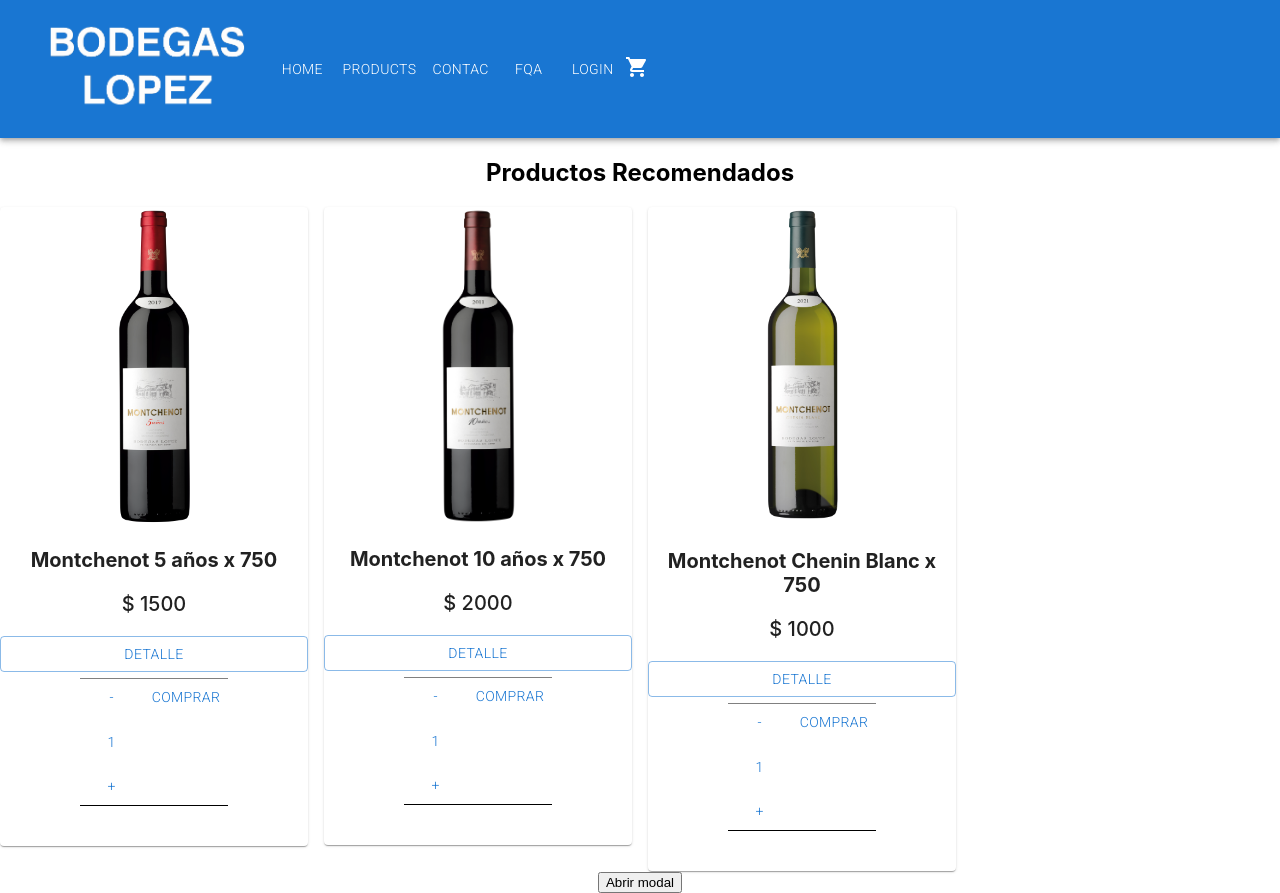
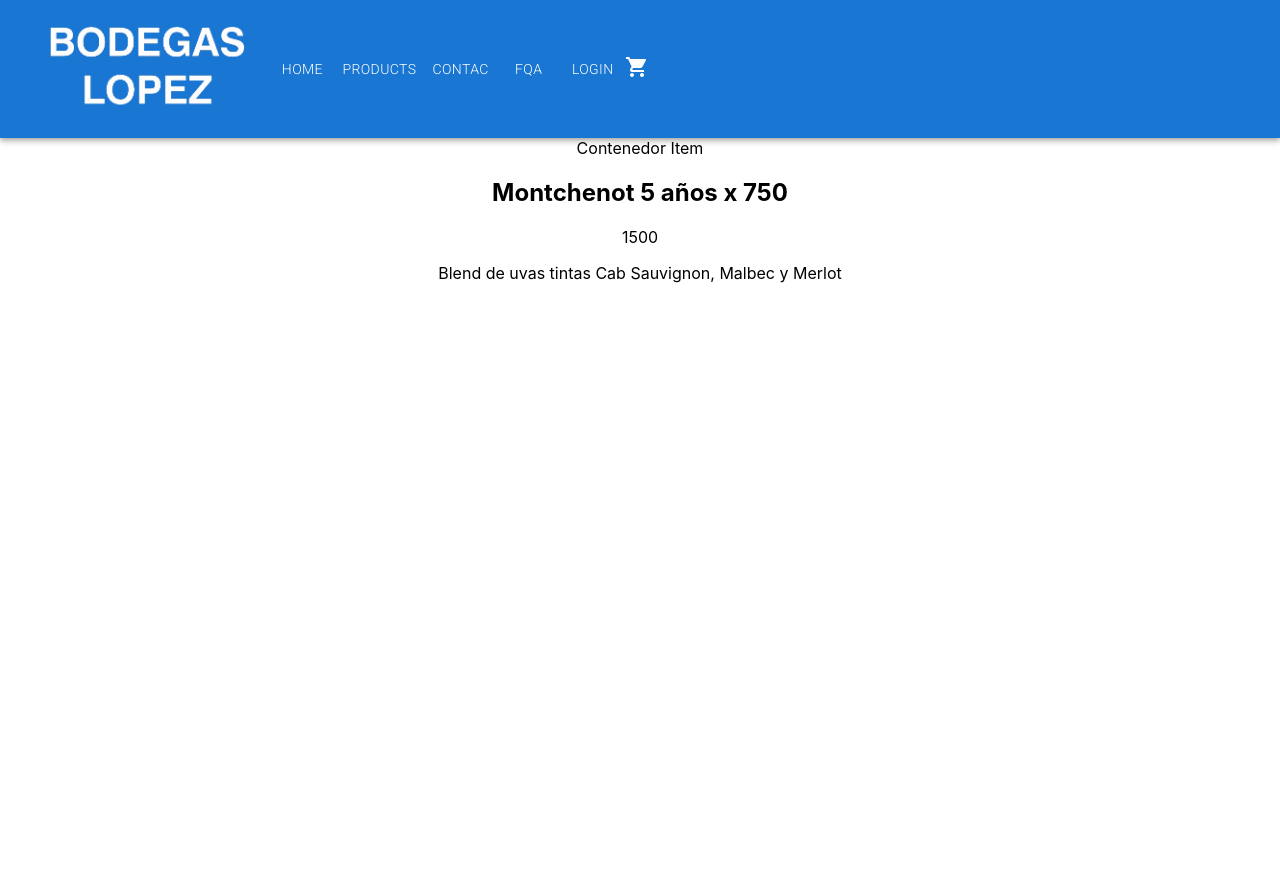
Before and after one commit to EsteAla79/ecommerceproyect-1, a React (Create React App) app: page / in a window 1280 px wide. After the commit the page ends 800 px from the top, so only its background shows below. Built offline with nearby package versions, Linux system fonts and the light colour scheme.

Commit message:
Agregando detalle de producto

```diff
--- a/src/App.js
+++ b/src/App.js
@@ -1,24 +1,44 @@
 import './App.css';
 import NavBar from './components/NavBar/NavBar'
-import { useState} from 'react';
-import productos from './components/ItemListContainer/ItemList'
-import CardList from './components/CardList/CardList';
+import productos from './utils/productsMock'
+//import CardList from './components/CardList/CardList';
+import { useState, useEffect } from 'react';
+import ItemDetailContainer from './components/ItemDetailContainer/ItemDetailContainer';
+
 function App() {
-const [open, setOpen] = useState(false)
+  const [products, setProducts] = useState([])
 
-const handleClose = () => {
-  setOpen(false)
+  useEffect(() => {
+      getProducts()
+      .then( (response) => {
+          setProducts(response)
+      })
+      .catch( (err) => {
+        console.log("Catch: Fallo la llamada.", err)
+      })
+      .finally( () => {
+      })
+  }, [])
+
+  const getProducts = () => {
+    return new Promise( (resolve, reject) => {
+      setTimeout(() => {
+          resolve(productos)
+        }, 2000)
+      })
 }
+
+
 
   return (
     <div className="App">
       <NavBar/>
-      <div className='general-container'>
+      {/*<div className='general-container'>
         <CardList title={'Productos Recomendados'} products={productos}/>
-        {/* <CardList title={'Productos Relacionados'}/> */}
       </div>
-      <button onClick={() => setOpen(true)}>Abrir modal</button>
-    </div>
+  */}
+      < ItemDetailContainer />
+      </div>
   )
 }
 
--- a/src/components/CardList/CardList.js
+++ b/src/components/CardList/CardList.js
@@ -1,59 +1,12 @@
 import { useState, useEffect } from "react";
 import CardItem from '../Card/Card'
-import { Grid} from '@mui/material';
+import { Grid } from '@mui/material';
 
 
-const CardList = ({title}) => {
-    const [products, setProducts] = useState([])
-    const productos = [
-    {
-        title : 'Montchenot 5 años x 750',
-        price : 1500,
-        image : 'M5.png',
-        description : '',
-        stock : 10,
-        id : 1
-    },
-    {
-        title : 'Montchenot 10 años x 750',
-        price : 2000,
-        image : 'M10.png',
-        description : '',
-        stock : 20,
-        id : 2
+    {/*const CardList = () => {
+        const [products, setProducts] = useState([])
 
-    },
-    {
-        title : 'Montchenot Chenin Blanc x 750',
-        price : 1000,
-        image : 'MB.png',
-        description : '',
-        stock : 30,
-        id : 3
-
-    },
-    ]
-
-    const getProducts = () => {
-        return new Promise( (resolve, reject) => {
-            setTimeout(() => {
-                resolve(productos)
-              }, 2000)
-            })
-    }
-
-    useEffect(() => {
-        getProducts()
-        .then( (response) => {
-          setProducts(response)
-        })
-        .catch( (err) => {
-        })
-        .finally( () => {
-        })
-    }, [])
-
-    return(
+        return(
           <>
             <h2>{title}</h2>
             <Grid container spacing={2}>
@@ -68,7 +21,7 @@
                 }
             </Grid>
             </>
-      )
-  }
+            )
+            }
 
-export default CardList
+        export default CardList*/}
--- /dev/null
+++ b/src/components/ItemDetail/ItemDetail.js
@@ -0,0 +1,12 @@
+const ItemDetail = ({data}) => {
+    return (
+        <div>
+            <h2>{data.title}</h2>
+            <p>{data.price}</p>
+            <p>{data.description}</p>
+        </div>
+    )
+}
+
+
+export default ItemDetail
--- /dev/null
+++ b/src/components/ItemDetailContainer/ItemDetailContainer.js
@@ -0,0 +1,32 @@
+import { useEffect , useState } from "react"
+import ItemDetail from "../ItemDetail/ItemDetail"
+import { producto } from '../../utils/productsMock'
+
+const ItemDetailContainer = () => {
+    const [product, setProduct] = useState ({})
+
+    const getItem = () => {
+        return new Promise( (resolve, reject) => {
+            setTimeout(() => {
+                resolve(producto)
+              }, 2000)
+            })
+      }
+
+    useEffect(() => {
+        getItem()
+        .then( (res) => {
+            console.log("Respuesta GetItem: ", res)
+            setProduct(res)
+        })
+     }, [])
+
+      return(
+        <>
+            <div>Contenedor Item</div>
+            <ItemDetail data={product}/>
+        </>
+    )
+}
+
+export default ItemDetailContainer
--- /dev/null
+++ b/src/utils/productsMock.js
@@ -0,0 +1,43 @@
+
+    const productos = [
+    {
+        title : 'Montchenot 5 años x 750',
+        price : 1500,
+        image : 'M5.png',
+        description : '',
+        stock : 10,
+        id : 1
+    },
+    {
+        title : 'Montchenot 10 años x 750',
+        price : 2000,
+        image : 'M10.png',
+        description : '',
+        stock : 20,
+        id : 2
+
+    },
+    {
+        title : 'Montchenot Chenin Blanc x 750',
+        price : 1000,
+        image : 'MB.png',
+        description : '',
+        stock : 30,
+        id : 3
+
+    },
+    ]
+
+    const producto = {
+        title : 'Montchenot 5 años x 750',
+        price : 1500,
+        image : 'M5.png',
+        description : 'Blend de uvas tintas Cab Sauvignon, Malbec y Merlot',
+        stock : 10,
+        id : 1
+
+    }
+
+
+    export default productos
+    export { producto }
```
